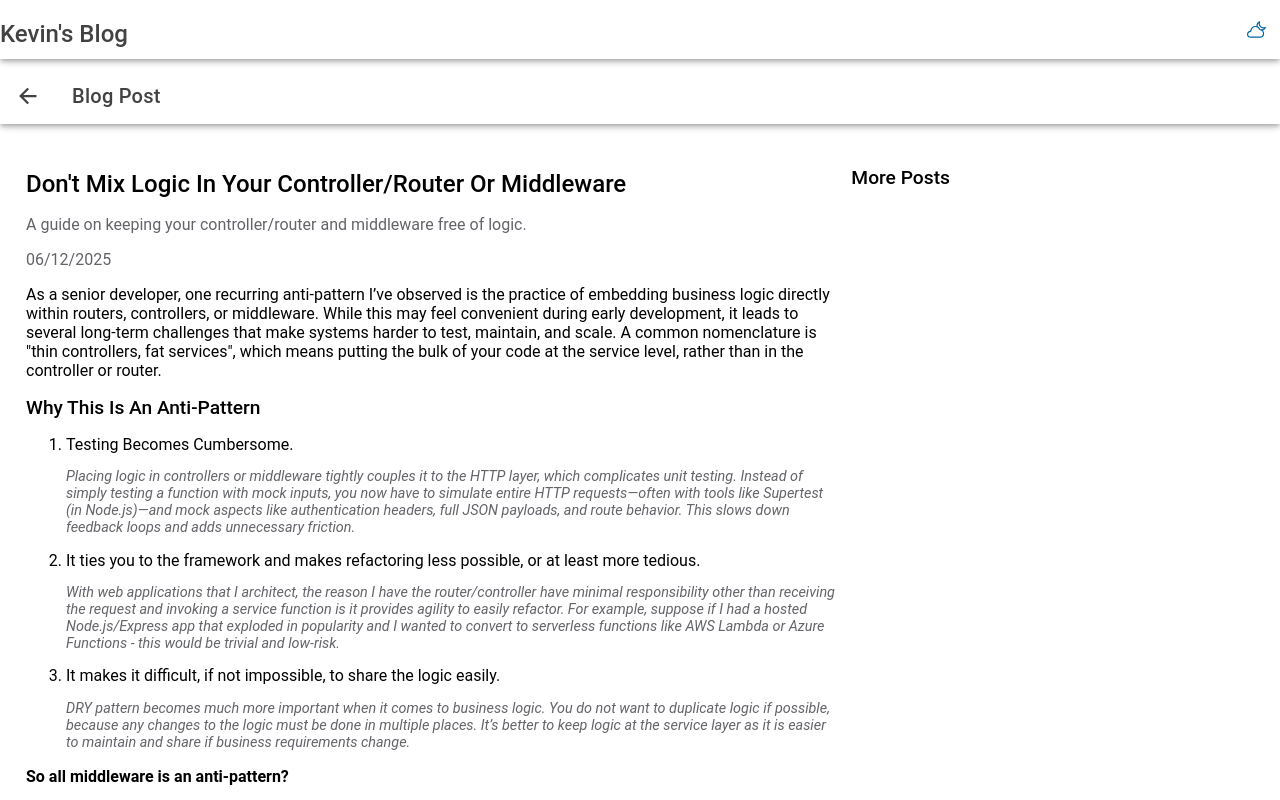
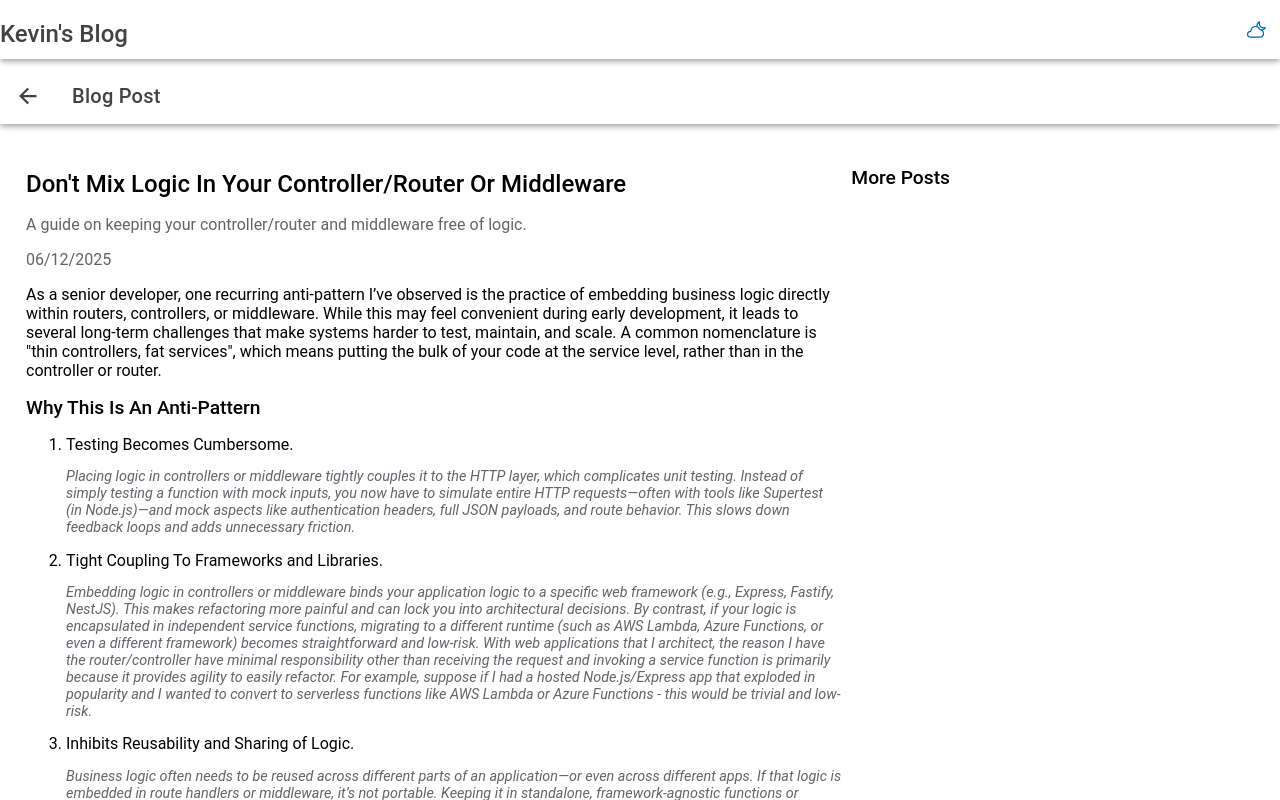
Before and after one commit to kevinclarkadstech/blog, a React (Vite) app: page /blog in a window 1280 px wide. Both pictures are taken after a click on the element "Don't Mix Logic In Your Controller/Router or Middleware". Built offline with nearby package versions, Linux system fonts and the light colour scheme.

Commit message:
Fixed up code block to allow writing code in JSX/TSX instead of magic string

```diff
--- a/src/components/CodeBlock/CodeBlock.tsx
+++ b/src/components/CodeBlock/CodeBlock.tsx
@@ -32,12 +32,23 @@ export function CodeBlock({
     }
   });
 
+  function removeLeadingSpaces(multilineString: string): string {
+    return multilineString
+      .split("\n")
+      .map((line) => line.trimStart())
+      .join("\n");
+  }
+
   function renderContent(content: JSX.Element | string | Function): string {
     if (typeof content === "string") {
       return content;
     }
     if (typeof content === "function") {
-      return content.toString();
+      const string = removeLeadingSpaces(
+        content.toString().slice(content.toString().indexOf("{") + 1, -1)
+      );
+      console.log("string", string);
+      return string.trimStart();
     }
     return renderToString(content);
   }
--- a/src/constants/posts/dont-mix-logic-in-your-controller-router-or-middleware.tsx
+++ b/src/constants/posts/dont-mix-logic-in-your-controller-router-or-middleware.tsx
@@ -33,55 +33,96 @@ export const dontMixLogicInYourControllerRouterOrMiddleware: BlogPost = {
             friction.
           </p>
         </IonText>
-        <li>
-          It ties you to the framework and makes refactoring less possible, or
-          at least more tedious.
-        </li>
+        <li>Tight Coupling To Frameworks and Libraries.</li>
         <IonText color="medium">
           <p style={{ fontSize: "0.9em", fontStyle: "italic" }}>
-            With web applications that I architect, the reason I have the
-            router/controller have minimal responsibility other than receiving
-            the request and invoking a service function is it provides agility
-            to easily refactor. For example, suppose if I had a hosted
-            Node.js/Express app that exploded in popularity and I wanted to
-            convert to serverless functions like AWS Lambda or Azure Functions -
-            this would be trivial and low-risk.
+            Embedding logic in controllers or middleware binds your application
+            logic to a specific web framework (e.g., Express, Fastify, NestJS).
+            This makes refactoring more painful and can lock you into
+            architectural decisions. By contrast, if your logic is encapsulated
+            in independent service functions, migrating to a different runtime
+            (such as AWS Lambda, Azure Functions, or even a different framework)
+            becomes straightforward and low-risk. With web applications that I
+            architect, the reason I have the router/controller have minimal
+            responsibility other than receiving the request and invoking a
+            service function is primarily because it provides agility to easily
+            refactor. For example, suppose if I had a hosted Node.js/Express app
+            that exploded in popularity and I wanted to convert to serverless
+            functions like AWS Lambda or Azure Functions - this would be trivial
+            and low-risk.
           </p>
         </IonText>
-        <li>
-          It makes it difficult, if not impossible, to share the logic easily.
-        </li>
+        <li>Inhibits Reusability and Sharing of Logic.</li>
         <IonText color="medium">
           <p style={{ fontSize: "0.9em", fontStyle: "italic" }}>
-            DRY pattern becomes much more important when it comes to business
-            logic. You do not want to duplicate logic if possible, because any
-            changes to the logic must be done in multiple places. It’s better to
-            keep logic at the service layer as it is easier to maintain and
-            share if business requirements change.
+            Business logic often needs to be reused across different parts of an
+            application—or even across different apps. If that logic is embedded
+            in route handlers or middleware, it’s not portable. Keeping it in
+            standalone, framework-agnostic functions or classes makes it much
+            easier to reuse and test in isolation.
+          </p>
+        </IonText>
+        <li>Violates the DRY Principle</li>
+        <IonText color="medium">
+          <p style={{ fontSize: "0.9em", fontStyle: "italic" }}>
+            When logic is scattered across multiple controllers or middleware,
+            it often leads to code duplication. This violates the DRY (Don't
+            Repeat Yourself) principle, making the codebase harder to maintain.
+            If you need to change a piece of logic, you may have to update it in
+            multiple places, increasing the risk of bugs/inconsistencies when
+            business requirements change.
           </p>
         </IonText>
       </ol>
+
+      <strong>Well, What Should I Use Controllers/Middleware For?</strong>
       <p>
-        <strong>So all middleware is an anti-pattern?</strong>
-        <br />
-        <br />
-        Absolutely not. But I would say it’s best for things that don’t fall
-        under logic. A good use case would be populating the user from the
-        request by verifying the token and pulling the user from the database,
-        transforming the shape of the body (perhaps for backwards compatibility
-        issues), doing object mapping, instantiating a dependency, etc. There is
-        a bit of a “gray area”, and that comes with object parsing/validation
-        with something like Zod at the middleware level so the request body is
-        already validated when the controller gets the request.
+        Middleware and controllers play an important role—but their
+        responsibilities should be narrowly defined. Here are appropriate use
+        cases:
       </p>
+      <strong>Middleware:</strong>
+      <br />
+      <br />
+      <ul>
+        <li>Logging: Capturing request and response details for monitoring.</li>
+        <li>Rate limiting: Throttling requests to prevent abuse or overuse.</li>
+        <li>CORS: Handling cross-origin resource sharing policies.</li>
+        <li>
+          Security: Validating tokens, checking permissions, etc. (e.g., JWT
+          validation).
+        </li>
+        <li>
+          Request parsing: Parsing JSON bodies, query parameters, etc, using
+          Open API or Zod.
+        </li>
+        <li>
+          Authentication: Parsing tokens and attaching the user to the request.
+        </li>
+        <li>
+          Request transformation: Mapping or reshaping incoming data for
+          backward compatibility.
+        </li>
+        <li>
+          Dependency injection: Creating or gathering dependencies needed by the
+          logic and/or data access layers.
+        </li>
+      </ul>
+      <strong>Controllers/Routers:</strong>
+      <br />
+      <br />
+      <ul>
+        <li>Accept and route incoming requests.</li>
+        <li>Delegate to appropriate service or domain-layer functions.</li>
+        <li>Handle formatting of responses and status codes.</li>
+      </ul>
+
+      <h3>What's The Alternative?</h3>
       <p>
-        <strong>What do you (the author) propose?</strong>
-        <br />
-        <br />
-        In my opinion, logic should be separated from 3rd party dependencies as
-        much as possible (unless they are helping validate something). So I
-        would say the logic functions should be pure functions without side
-        effects such as pulling data from the database, etc. For more, see:
+        In my opinion, logic should be separated from data access and 3rd party
+        dependencies as much as possible. So I would say the logic functions
+        should be pure functions without side effects such as pulling data from
+        the database, etc. For more, see:
         <a
           href="https://github.com/kevinclarkadstech/ABAC-Authorization-Ideas"
           target="_blank"
@@ -93,13 +134,49 @@ export const dontMixLogicInYourControllerRouterOrMiddleware: BlogPost = {
         dependencies, and the logic is much more readable and approachable for
         developers who are not familiar with it.
       </p>
-      <CodeBlock language="jsx">
-        <div>Hello</div>
+      <h3>Final Thoughts (tl;dr)</h3>
+      <p>
+        Avoiding logic in controllers or middleware isn't just about code
+        cleanliness—it's about flexibility, testability, and long-term
+        maintainability. As projects grow, well-defined boundaries between
+        layers pay massive dividends in agility and developer productivity.
+      </p>
+      <CodeBlock language="html">
+        {`
+<!-- Don't do this -->
+[ Request ]
+    ↓
+[ Controller ]
+    ├── Validate Request
+    ├── Authenticate User
+    ├── Fetch from DB
+    ├── Apply Business Logic
+        └── Return Response
+        `}
+      </CodeBlock>
+      <CodeBlock language="html">
+        {`
+<!-- Do this instead -->
+[ Request ]
+    ↓
+[ Middleware ]
+    ├── Validate Request
+    ├── Authenticate User
+    └── Attach User to Request
+[ Controller ]
+    ├── Route Request
+    └── Call Service Function
+[ Service/Logic Layer ]
+    ├── Apply Business Logic
+    |── Call Data Access Layer (if needed)
+[ Data Access Layer ]
+    └── Interact With DB
+        `}
       </CodeBlock>
       <CodeBlock language="typescript">
-        {function test() {
-          const test: string = "This is a test";
-          return test;
+        {() => {
+          const test = "test";
+          return ``;
         }}
       </CodeBlock>
       <CodeBlock language="css">{`.test {
```
